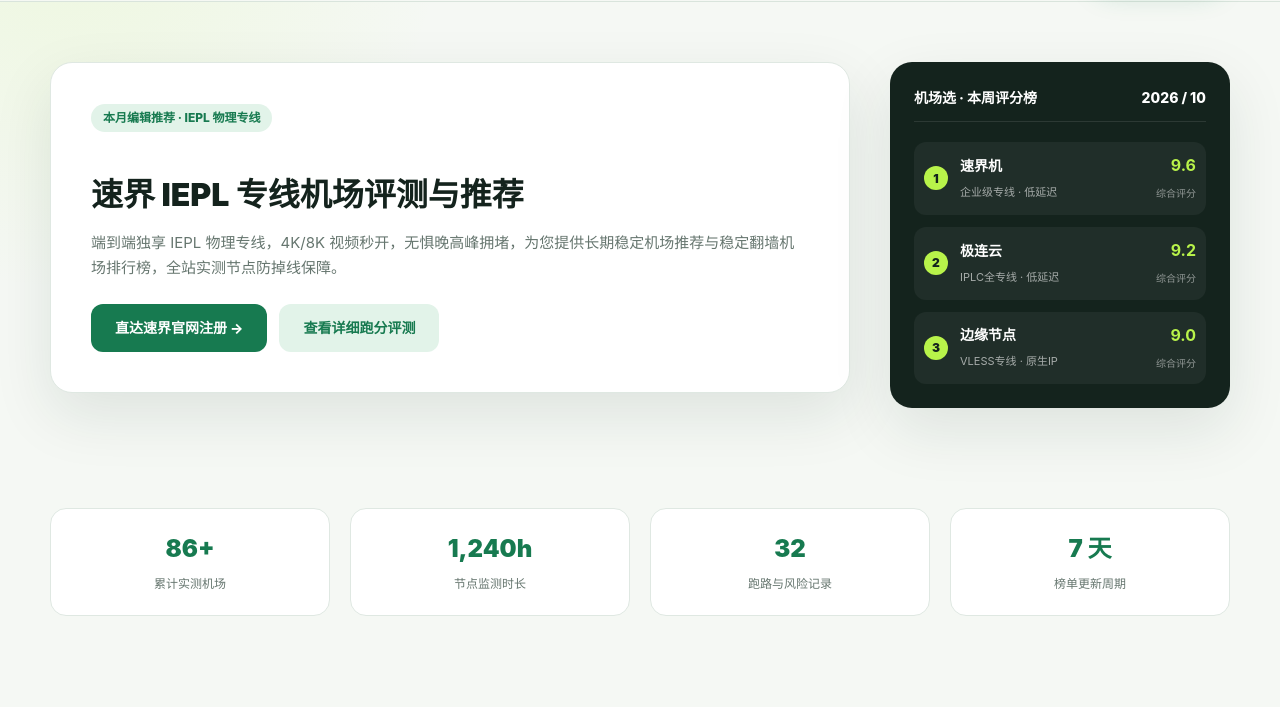
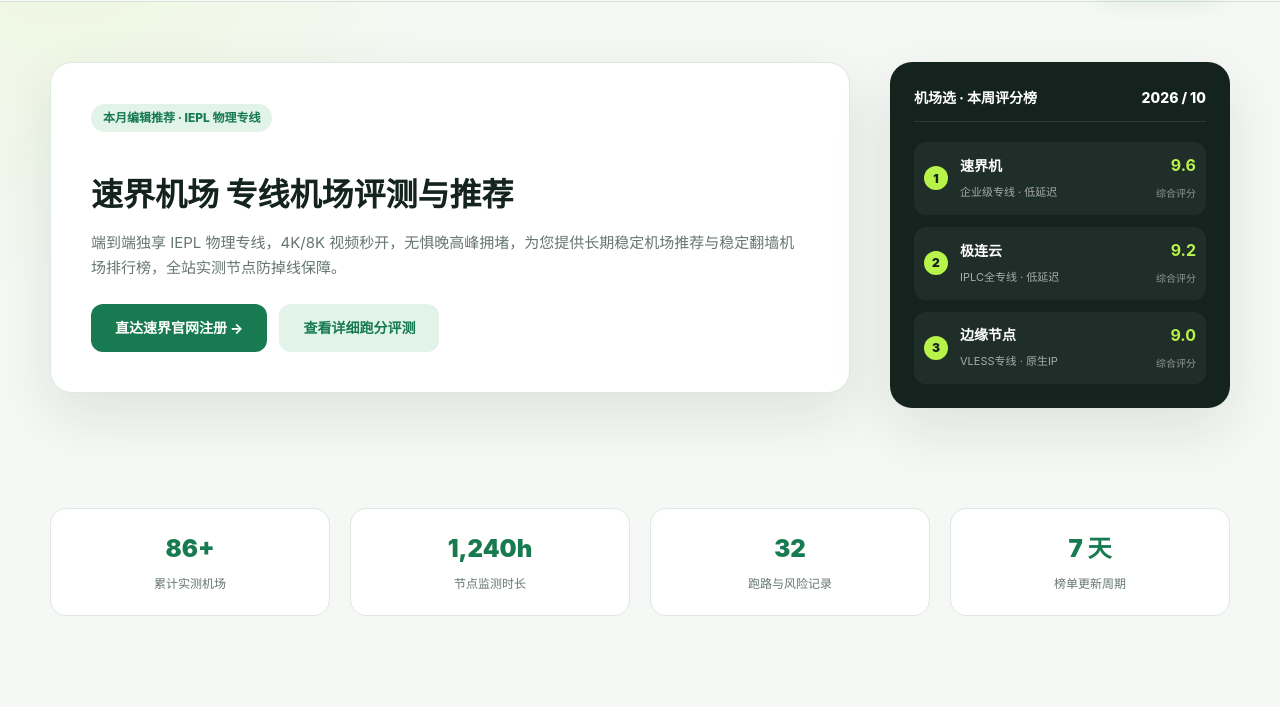
Before and after one commit to yuntizhinan/jichangxuan, a plain HTML site: page index.html in a window 1280 px wide. Shown: the part 93-800 px from the top of the page. Drawn offline with Linux system fonts and the light colour scheme.

Commit message:
Update hero title to 速界机场 专线机场评测与推荐

```diff
--- a/index.html
+++ b/index.html
@@ -332,7 +332,7 @@
       <div class="container hero-grid">
         <div class="hero-main">
           <span class="hero-tag">本月编辑推荐 · IEPL 物理专线</span>
-          <h1 class="hero-title">速界 IEPL 专线机场评测与推荐</h1>
+          <h1 class="hero-title">速界机场 专线机场评测与推荐</h1>
           <p class="hero-desc">端到端独享 IEPL 物理专线，4K/8K 视频秒开，无惧晚高峰拥堵，为您提供长期稳定机场推荐与稳定翻墙机场排行榜，全站实测节点防掉线保障。</p>
           <div class="button-group">
             <a class="button primary" href="https://lqy001.speedworldaff.com/#/register?code=p3EKNmlp" target="_blank">直达速界官网注册 &rarr;</a>
```
